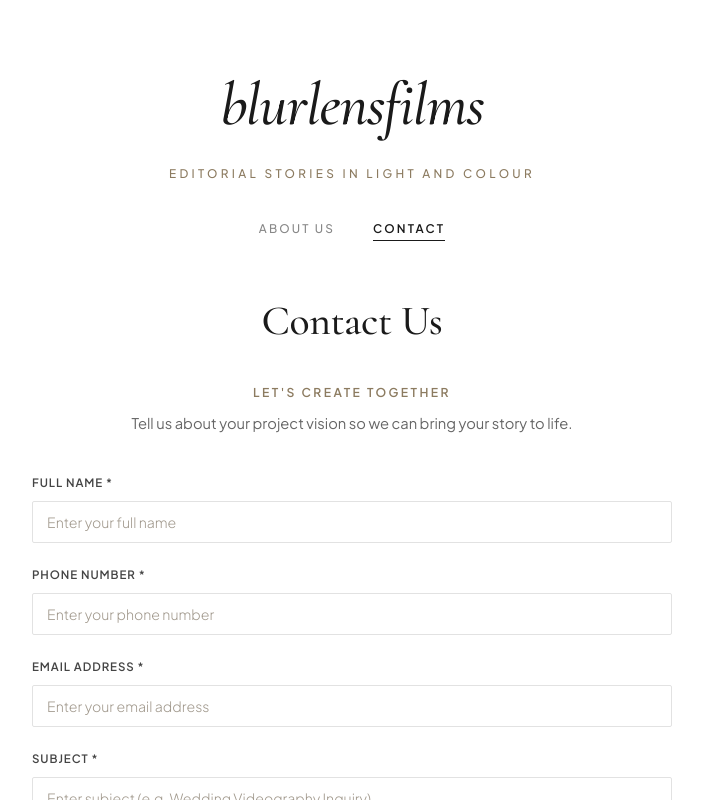
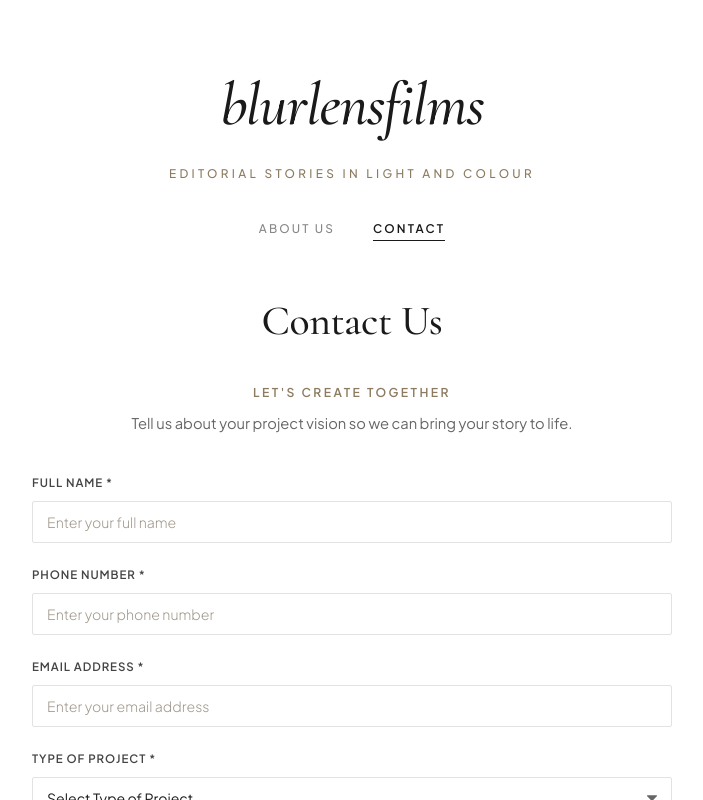
Before and after one commit to Yadnika2006/blurlensfilms, a React (Create React App) app: page / in a window 1280 px wide. Both pictures are taken after a click on the button "CONTACT". Shown: the top 800 px of the page, without its empty margins (288-991 px from the left). Built offline with nearby package versions, Linux system fonts and the light colour scheme; a web font is replaced by a local one.

Commit message:
subject remove

```diff
--- a/src/App.jsx
+++ b/src/App.jsx
@@ -171,16 +171,10 @@ export default function App() {
                   <input type="email" name="from_email" required placeholder="Enter your email address" style={fieldStyle} />
                 </label>
 
-                {/* 4. Subject */}
-                <label style={{ display: 'block' }}>
-                  <span style={{ display: 'block', fontSize: '0.72rem', fontWeight: 600, letterSpacing: '0.08em', textTransform: 'uppercase', marginBottom: '8px', color: '#444' }}>Subject *</span>
-                  <input type="text" name="subject" required placeholder="Enter subject (e.g. Wedding Videography Inquiry)" style={fieldStyle} />
-                </label>
-
-                {/* 5. Type of Project */}
+                {/* 4. Type of Project (Serves as Email Subject) */}
                 <label style={{ display: 'block' }}>
                   <span style={{ display: 'block', fontSize: '0.72rem', fontWeight: 600, letterSpacing: '0.08em', textTransform: 'uppercase', marginBottom: '8px', color: '#444' }}>Type of Project *</span>
-                  <select name="project_type" required style={selectStyle}>
+                  <select name="subject" required style={selectStyle}>
                     <option value="">Select Type of Project</option>
                     <option value="Wedding">Wedding</option>
                     <option value="Pre-wedding">Pre-wedding</option>
```
